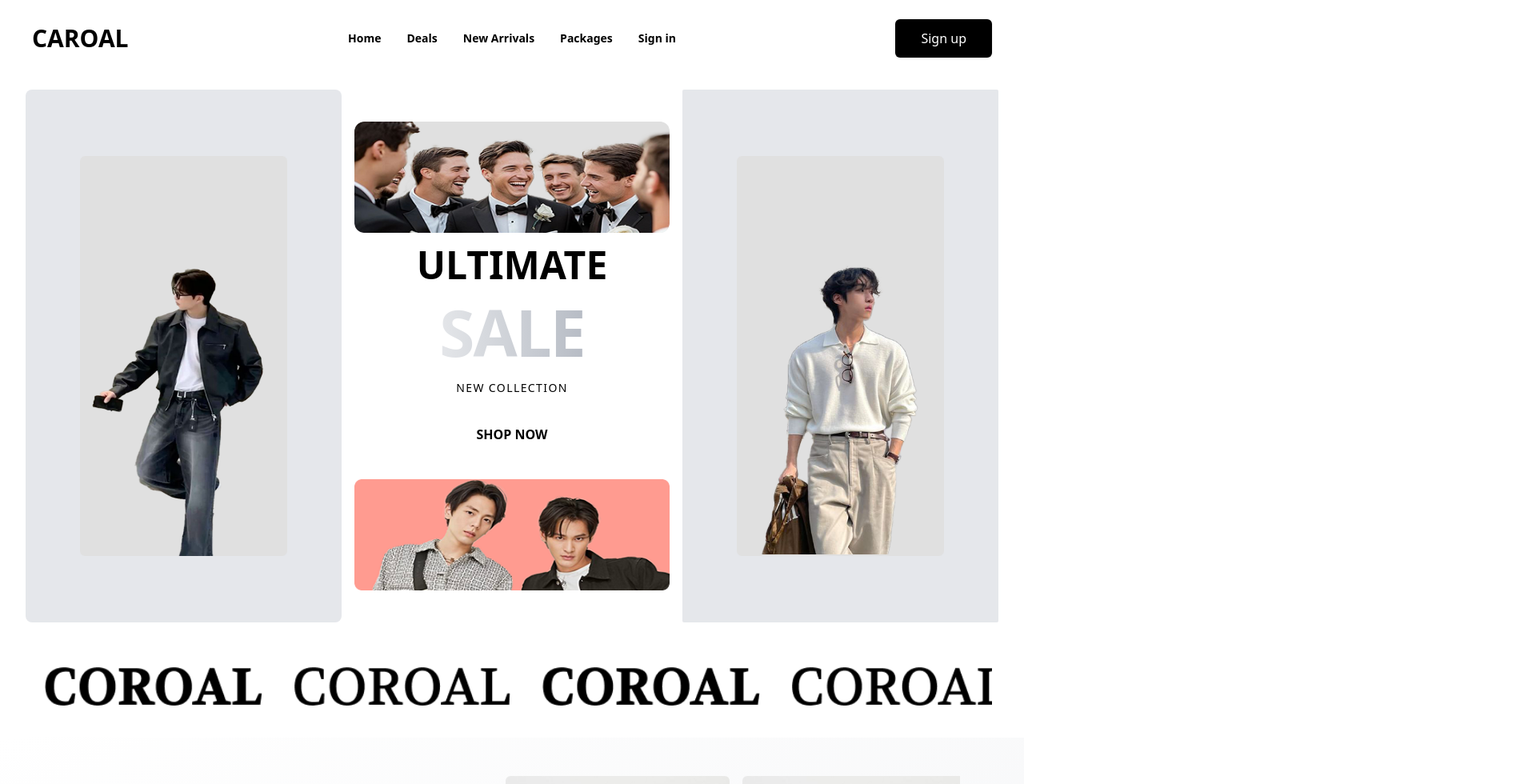
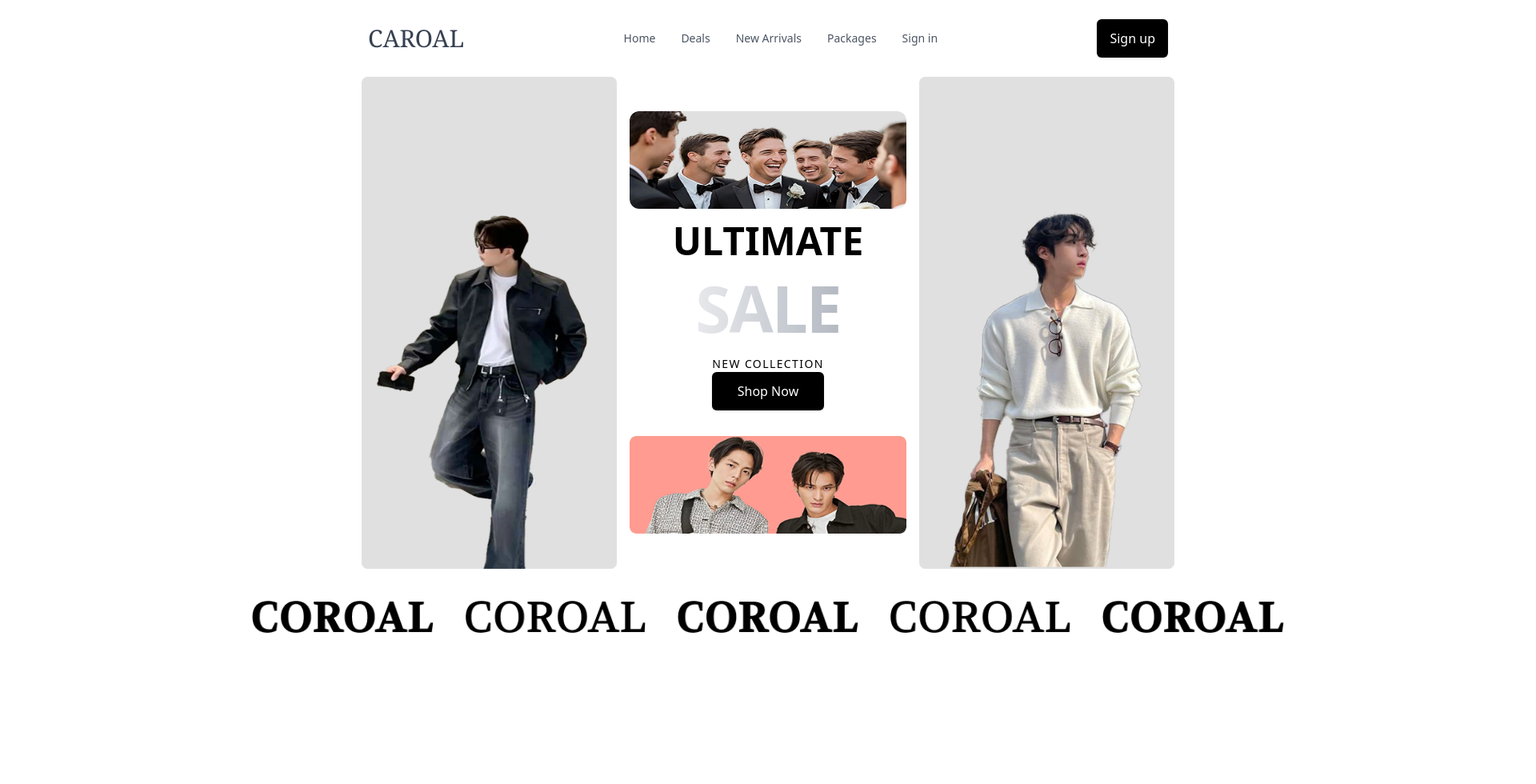
Before and after one commit to iamrahul415/Assignment01, a React (Create React App) app: page / in a window 1280 px wide. Shown: the top 980 px of the page at 80% size, 1920 px wide, since content can reach past the window. Built offline with nearby package versions, Linux system fonts and the light colour scheme.

Commit message:
Add some more css for looking Attractive

```diff
--- a/src/App.js
+++ b/src/App.js
@@ -1,53 +1,57 @@
-import React from 'react';
-import Header from './Components/Header';
-import Main from './Components/Main';
-import BrandLogo from './Components/BrandLogo';
-import DealsOfTheMonths from './Components/DealsOfTheMonths';
-import NewArrivals from './Components/NewArrivals';
-import ProductSpotlight from './Components/ProductSpotlight';
-import FeatureSection from './Components/FeatureSection';
-import InstagramSection from './Components/InstagramSection';
-import Testimonials from './Components/Testimonials';
-import AboutUs from './Components/AboutUs';
-import Footer from './Components/Footer';
+import React from "react";
+import Header from "./Components/Header";
+import Main from "./Components/Main";
+import BrandLogo from "./Components/BrandLogo";
+import DealsOfTheMonths from "./Components/DealsOfTheMonths";
+import NewArrivals from "./Components/NewArrivals";
+import ProductSpotlight from "./Components/ProductSpotlight";
+import FeatureSection from "./Components/FeatureSection";
+import InstagramSection from "./Components/InstagramSection";
+import Testimonials from "./Components/Testimonials";
+import AboutUs from "./Components/AboutUs";
+import Footer from "./Components/Footer";
 
 const App = () => {
   return (
-    <div className=" w-1920px h-auto bg-gray text-white  font-sans">
-      {/* Navbar */}
-      <Header/>
+    <div className=" w-[1920px] flex flex-col items-center justify-center h-auto bg-gray text-white  font-sans">
+      <div className="max-w-[1080px]">
+        {/* Header */}
+        <Header />
 
         {/* Main Grid */}
-      <Main/>
+        <Main />
 
+
+      </div>
+
+      <div>
         {/* Brand-Logo */}
-      <BrandLogo/>
+        <BrandLogo />
 
         {/* DealOfTheMonth */}
-      <DealsOfTheMonths/>
+        <DealsOfTheMonths />
 
         {/* New Arrivals */}
-      <NewArrivals/>
+        <NewArrivals />
 
         {/* Sppotlight */}
-      <ProductSpotlight/>
+        <ProductSpotlight />
 
         {/* Feature Section */}
-      <FeatureSection/>
+        <FeatureSection />
 
         {/* Instagram Section */}
-      <InstagramSection/>
+        <InstagramSection />
 
         {/* Testimonial Section */}
-      <Testimonials/>
-
+        <Testimonials />
 
         {/* About Section */}
-      <AboutUs/>
+        <AboutUs />
 
         {/* Footer */}
-      <Footer/>
-
+        <Footer />
+      </div>
     </div>
   );
 };
--- a/src/Components/BrandLogo.js
+++ b/src/Components/BrandLogo.js
@@ -1,17 +1,14 @@
 const BrandLogo = () => {
   return (
-    <div className="w-full p-10  flex justify-evenly">
-      {/* <div className="bg-white w-[100%] h-22 rounded-lg flex items-center justify-center"> */}
-        {/* Place your logos inside here */}
-        <div className="flex space-x-10 overflow-x-auto px-4">
-          <img src="./assets/COROAL.png" alt="Brand 1" className="h-12" />
-          <img src="./assets/COROAL2.png" alt="Brand 2" className="h-12" />
-          <img src="./assets/COROAL.png" alt="Brand 3" className="h-12" />
-          <img src="./assets/COROAL2.png" alt="Brand 4" className="h-12" />
-          <img src="./assets/COROAL.png" alt="Brand 3" className="h-12" />
-        </div>
+    <div className="w-full p-10  flex justify-evenly box-border">
+      <div className="flex space-x-10 overflow-x-auto px-4">
+        <img src="./assets/COROAL.png" alt="Brand 1" className="h-10" />
+        <img src="./assets/COROAL2.png" alt="Brand 2" className="h-10" />
+        <img src="./assets/COROAL.png" alt="Brand 3" className="h-10" />
+        <img src="./assets/COROAL2.png" alt="Brand 4" className="h-10" />
+        <img src="./assets/COROAL.png" alt="Brand 3" className="h-10" />
       </div>
-    // </div>
+    </div>
   );
 };
 
--- a/src/Components/DealsOfTheMonths.js
+++ b/src/Components/DealsOfTheMonths.js
@@ -36,7 +36,7 @@ const DealsOfTheMonths = () => {
   const pad = (num) => String(num).padStart(2, '0');
 
   return (
-    <div className="bg-gradient-to-br from-white to-gray-100 py-12 px-6 md:px-20">
+    <div className=" max-w-[1080px] bg-gradient-to-br from-white to-gray-100 py-10 px-6 md:px-20">
       <div className="flex flex-col lg:flex-row justify-between items-center gap-10">
         {/* Left Side */}
         <div className="max-w-lg">
--- a/src/Components/Header.js
+++ b/src/Components/Header.js
@@ -2,27 +2,28 @@ const Header = () => {
   return (
     <div>
       <header className="flex justify-between items-center px-10 py-6">
-        <h1 className="text-3xl font-bold text-black">CAROAL</h1>
+        <h1 className="text-3xl text-gray-700 font-serif">CAROAL</h1>
+
         <nav className="hidden md:flex space-x-8 text-sm text-gray-400">
-          <a href="#" className="text-black font-bold">
+          <a href="#" className="text-gray-600 font-normal">
             Home
           </a>
-          <a href="#" className="text-black font-bold">
+          <a href="#" className="text-gray-600 font-normal">
             Deals
           </a>
-          <a href="#" className="text-black font-bold">
+          <a href="#" className="text-gray-600 font-normal">
             New Arrivals
           </a>
-          <a href="#" className="text-black font-bold">
+          <a href="#" className="text-gray-600 font-normal">
             Packages
           </a>
-          <a href="#" className="text-black font-bold">
+          <a href="#" className="text-gray-600 font-normal">
             Sign in
           </a>
         </nav>
-        <button className="bg-black text-white px-8 py-3 rounded-md shadow hover:bg-gray-900 transition">
-            Sign up
-          </button>
+        <button className="bg-black text-white px-4 py-3 rounded-md shadow">
+          Sign up
+        </button>
       </header>
     </div>
   );
--- a/src/Components/Main.js
+++ b/src/Components/Main.js
@@ -1,32 +1,34 @@
 const Main = () => {
   return (
     <div >
-      <section className="grid grid-cols-1 md:grid-cols-3 gap-4 px-4 md:px-8 py-4">
+      <section className="flex justify-evenly gap-4 px-4 md:px-8">
 
         {/* Left Image */}
-        <div className="bg-gray-200 p-4 rounded-lg flex justify-center items-center">
-          <img src="./assets/imageM1.png" alt="Look 1" className="h-[500px] object-cover" />
+        <div className="bg-gray-200 rounded-lg flex justify-center items-center">
+          <img src="./assets/imageM1.png" alt="Look 1" className="object-cover" />
         </div>
 
         {/* Center Content */}
-        <div className="text-center py-10">
-          <img src="./assets/imageM2.png" alt="Group" className="mx-auto rounded-xl mb-4" />
+        <div className="text-center flex items-center">
+          <div>
+            <img src="./assets/imageM2.png" alt="Group" className="w-full rounded-xl mb-4" />
           <h2 className="text-4xl md:text-5xl text-black font-bold">ULTIMATE</h2>
           <h3 className="text-[5rem] font-extrabold tracking-tight text-transparent bg-clip-text bg-gradient-to-r from-white to-gray-400">
             SALE
           </h3>
           <p className="text-sm uppercase tracking-widest text-black">New Collection</p>
-          <button className="mt-6 bg-white text-black px-6 py-3 rounded-full font-semibold hover:bg-gray-300 transition shadow-[0_0_40px_rgba(255,255,255,0.2)]">
-            SHOP NOW
+          <button className="bg-black text-white px-8 py-3 rounded-md shadow hover:bg-gray-900 transition">
+            Shop Now
           </button>
           <div className="mt-8">
             <img src="./assets/imageM3.png" alt="Models" className="rounded-lg mx-auto" />
           </div>
+          </div>
         </div>
 
         {/* Right Image */}
-        <div className="bg-gray-200 p-4 rounded-sm flex justify-center items-center">
-          <img src="./assets/imageM4.png" alt="Look 2" className="h-[500px] object-cover" />
+        <div className="bg-gray-200 rounded-lg flex justify-center items-center">
+          <img src="./assets/imageM4.png" alt="Look 2" className="object-cover" />
         </div>
       </section>
     </div>
--- a/src/Components/ProductSpotlight.js
+++ b/src/Components/ProductSpotlight.js
@@ -21,8 +21,6 @@ const ProductSpotlight = () => {
             <div className="w-3 h-3 bg-white border-2 border-black rounded-full" />
             <div className="mt-1 text-sm bg-black border px-2 py-0.5">Suspender</div>
           </div>
-
-          <h1>hello rahul</h1>
 
           <div className="absolute top-[37%] left-[42%]">
             <div className="w-3 h-3 bg-white border-2 border-black rounded-full" />
```
Lines whose indentation alone changed are shown as unchanged.
